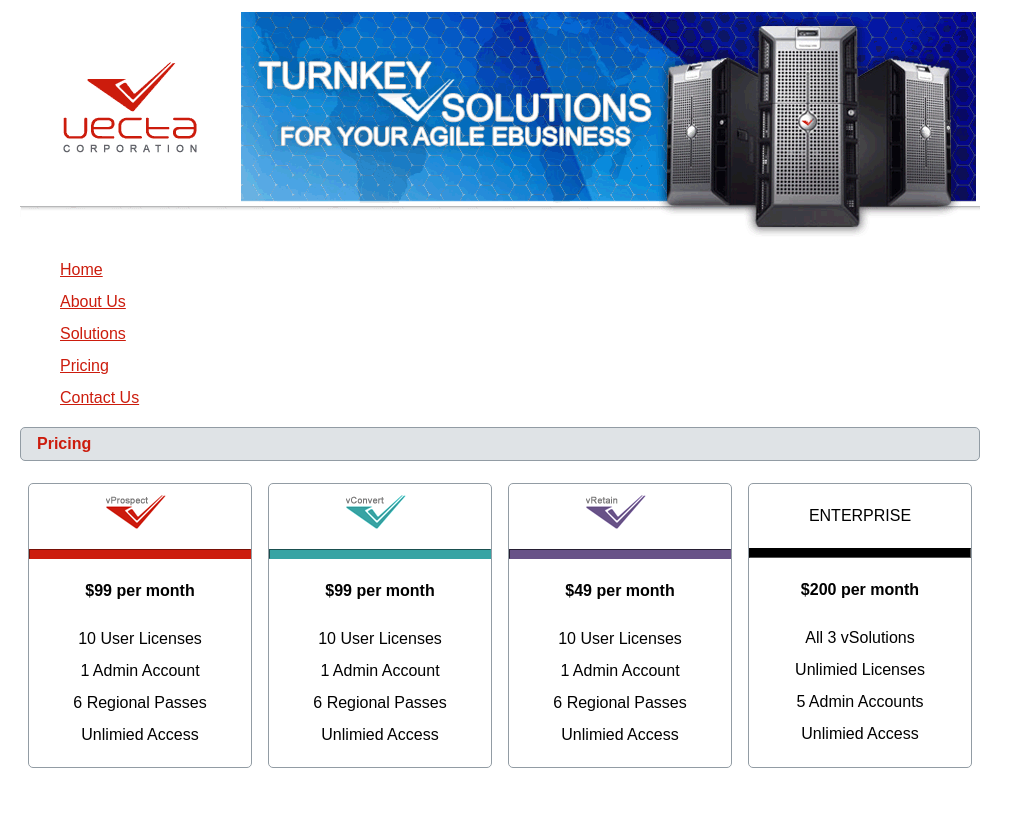
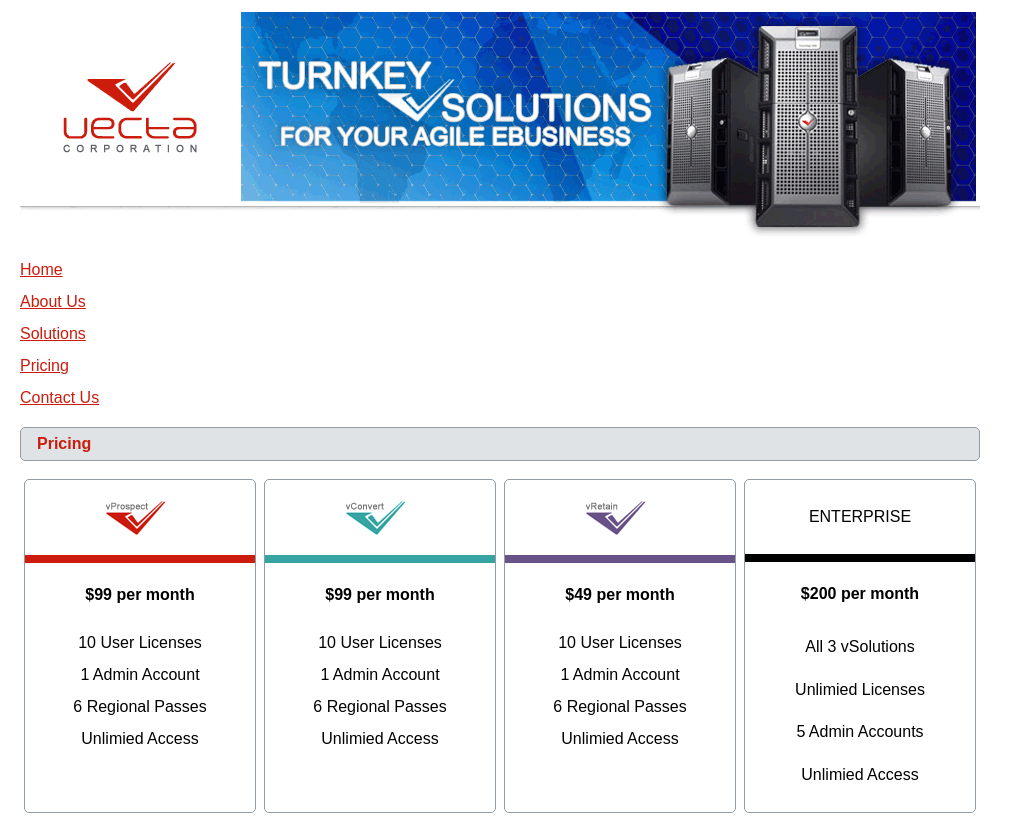
Before and after one commit to VladimirBessonov/FEWD-assigment3, a plain HTML site: page part2/vectacorp/pricing.html in a window 1280 px wide. Shown: the whole page, without its empty margins (0-1023 px from the left). Before the commit the page ends 800 px from the top, so only its background shows below. Drawn offline with Linux system fonts and the light colour scheme.

Commit message:
removed inline styles from img elements

```diff
--- a/part2/vectacorp/pricing.html
+++ b/part2/vectacorp/pricing.html
@@ -18,8 +18,8 @@
 <h2>Pricing</h2>
 <section class="pricing">
         <div >
-                <img src="images/logo_vprospect.gif" width="63" height="36" alt="vProspect 2.0" ><br>
-                <HR WIDTH="100%" COLOR="#CC1C0D" SIZE="12">
+                <img src="images/logo_vprospect.gif"  alt="vProspect 2.0" ><br>
+                <hr>
                 <h3>$99 per month</h3>
                 <p>10 User Licenses<br>
                 1 Admin Account<br>
@@ -28,8 +28,8 @@
         </div>
 
         <div >
-                <img src="images/logo_vconvert.gif" width="63" height="36" alt="vConvert 2.0"><br>
-                <HR WIDTH="100%" COLOR="#37A4A4" SIZE="12">
+                <img src="images/logo_vconvert.gif"  alt="vConvert 2.0"><br>
+                <hr>
                 <h3>$99 per month</h3>
                 <p>10 User Licenses<br>
                 1 Admin Account<br>
@@ -38,8 +38,8 @@
         </div>
 
         <div >
-                <img src="images/logo_vretain.gif" width="63" height="36" alt="vRetain 1.0"><br>
-                <HR WIDTH="100%" COLOR="#685288" SIZE="12">
+                <img src="images/logo_vretain.gif"  alt="vRetain 1.0"><br>
+                <hr>
                 <h3>$49 per month</h3>
                 <p>10 User Licenses<br>
                 1 Admin Account<br>
@@ -48,7 +48,7 @@
         </div>
         <div >
                 <p>ENTERPRISE</p>
-                <HR WIDTH="100%" COLOR="#000000" SIZE="12">
+                <hr>
                 <h3>$200 per month</h3>
                 <p>All 3 vSolutions<br>
                 Unlimied Licenses<br>
--- a/part2/vectacorp/styles/styles.css
+++ b/part2/vectacorp/styles/styles.css
@@ -13,6 +13,11 @@ body {
 ul:first-of-type {
     list-style-type: none;
     margin: 0ex;
+    padding: 0ex;
+}
+
+ul:first-of-type ul {
+    padding-left: 40px;
 }
 
 h2 {
@@ -53,7 +58,7 @@ section.pricing div {
     flex: 25%;
     text-align: center;
     border-width: thin;
-    margin: 8px;
+    margin: 4px;
     box-sizing: border-box;
 
 
@@ -62,6 +67,7 @@ section.pricing div {
 .pricing div img  {
     float: none;
     margin-bottom: 0px;
+    margin-top: 20px;
 }
 
 .pricing {
@@ -69,14 +75,27 @@ section.pricing div {
 
 }
 
-hr {
-    display: block;
-    margin-top: 0.5em;
-    margin-bottom: 0.5em;
-    margin-left: auto;
-    margin-right: auto;
-    border-style: inset;
-    border-width: 1px;
-  }
+.pricing div hr {
+    border: 4px solid;
 
-/* #CC1C0D, #37A4A4, #685288, and #000000 */
+}
+.pricing div:first-child hr {
+    color: #cc1c0d;
+    }
+.pricing div:nth-child(2) hr {
+    color: #37a4a4;
+    }
+.pricing div:nth-child(3) hr {
+    color: #685288;
+    }
+.pricing div:nth-child(4) hr {
+    color: #000000;}
+
+.pricing div:nth-child(4) p {
+    line-height: 42.5px;
+}
+
+section div img {
+    width:63px;
+    height:36px;
+}
```
Also changed, not shown: part2/vectacorp/solutions.html (+3 -3 lines), 1 other file.
